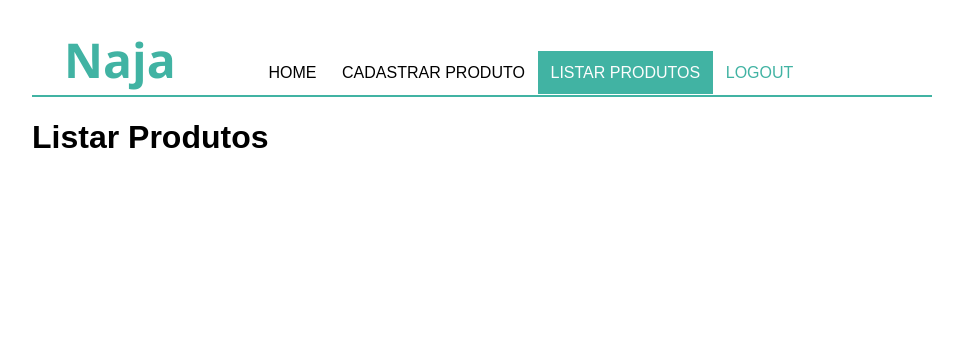
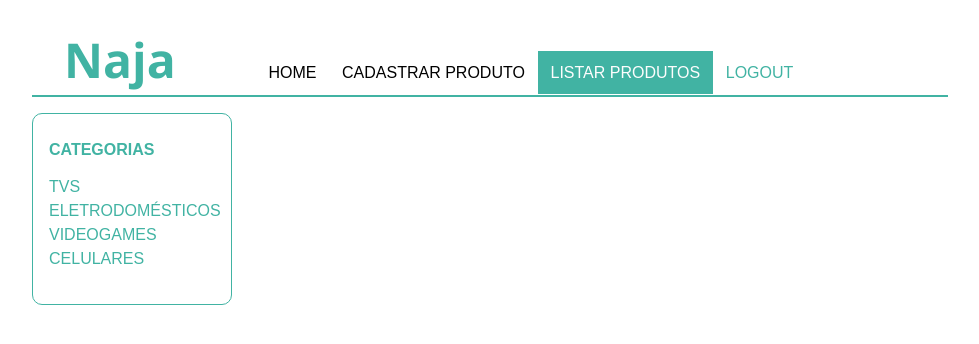
Before and after one commit to gabrielssa/DSW-front, a React (Create React App) app: page /listar-produto in a window 1280 px wide. Shown: the top 344 px of the page, without its empty margins (158-1137 px from the left). Built offline with nearby package versions, Linux system fonts and the light colour scheme.

Commit message:
upload geral

```diff
--- a/src/pages/CadastrarProduto/CadastrarProduto.js
+++ b/src/pages/CadastrarProduto/CadastrarProduto.js
@@ -6,6 +6,10 @@ const CadastrarProduto = () => {
         <>
             <Menu page="cadastrarProduto"/>
             <h1>CadastrarProduto</h1>
+
+            <form>
+            <input type="file"></input>
+            </form>
         </>
     )
 }
--- /dev/null
+++ b/src/pages/listarProduto/ListarProduto.css
@@ -0,0 +1,59 @@
+#principal{
+    display: grid;
+    grid-auto-rows: minmax(min-content, max-content);
+    grid-template-columns: 1fr 5fr;
+    grid-template-areas:    "menu menu"
+                            "sidebar produtos";
+    grid-gap: 1rem;
+}
+
+#produtos{
+    width: 700px;
+    grid-area: produtos;
+    transition: all 100ms linear;
+}
+
+#menu{
+    grid-area: menu;
+}
+
+.produto{
+    border: 1px solid #c38d9e;
+    margin-bottom: 0.3rem;
+    background: white;
+    height: 3rem;
+    text-align: center;
+    padding-top: 10px;
+    box-sizing: border-box;
+    padding-top: 1rem;
+    border-radius: 5px;
+}
+
+.nomeProduto{
+    margin-right: 1rem;
+}
+
+aside{
+    width: 200px;
+    box-sizing: border-box;
+    padding: 1rem;
+    grid-area: sidebar;
+    height: 12rem;
+    border: 1px solid #41b3a3;
+    border-radius: 10px;
+    text-transform: uppercase;
+    color: #41b3a3;
+}
+
+aside h1{
+    font-size: 1rem;
+}
+
+aside ul{
+    list-style-type: none;
+    padding: 0px;
+}
+
+aside li{
+    line-height: 1.5rem;
+}
--- a/src/pages/listarProduto/ListarProduto.js
+++ b/src/pages/listarProduto/ListarProduto.js
@@ -1,11 +1,68 @@
 import React from 'react';
 import Menu from '../../components/Menu';
+import './ListarProduto.css'
+import Api from '../login/Api';
 
 const ListarProduto = () => {
+
+    const listaTvs = () =>{
+        let argumento = {
+            "categoria":"tv"
+        }
+        handleRequest(argumento)
+    }
+
+    let appToken;
+    const handleRequest = values => {
+        let category = values.categoria;
+        appToken = localStorage.getItem('app-token')
+        Api.get(`http://localhost:5555/product?category=${category}&order=asc`, {
+            'headers': {
+              'Authorization': 'Bearer ' + appToken
+            }})
+        .then(res => {
+          const test = res.data;
+          document.getElementById("produtos").innerHTML = '';
+          for (let i = 0; i < test.length; i++){
+              var produto = document.createElement("div");
+              produto.className = "produto";
+
+              var nameP = document.createElement("span");
+              nameP.className = "nomeProduto"
+              var namePText = document.createTextNode(test[i].name);
+              nameP.appendChild(namePText);
+
+              var quantidadeP = document.createElement("span");
+              quantidadeP.className = "qtdProduto";
+              var quantidadePText = document.createTextNode("Quantidade Disponível: "+test[i].amount)
+              quantidadeP.appendChild(quantidadePText);
+
+              produto.appendChild(nameP);
+              produto.appendChild(quantidadeP);
+              document.getElementById("produtos").appendChild(produto)
+          }
+        })
+    }
+
     return (
-        <>
-            <Menu page="listarProduto"/>
-            <h1>Listar Produtos</h1>
+        <><div id="principal">
+            <div id="menu">
+                <Menu page="listarProduto"/>
+            </div>
+            <div id="sidebar">
+            <aside>
+                <h1>Categorias</h1>
+                <ul>
+                    <li onClick={listaTvs}>TVs</li>
+                    <li>Eletrodomésticos</li>
+                    <li>Videogames</li>
+                    <li>Celulares</li>
+                </ul>
+            </aside>
+            </div>
+            <div id="produtos">
+            </div>
+        </div>
         </>
     )
 }
--- /dev/null
+++ b/src/pages/login/Api.js
@@ -0,0 +1,7 @@
+import axios from 'axios';
+
+const Api = axios.create({
+    baseURL: "http://localhost:5555"
+});
+
+export default Api;
--- a/src/pages/login/Login.js
+++ b/src/pages/login/Login.js
@@ -20,6 +20,7 @@ const Login = () => {
                 }
             });
     }
+
     const validations = yup.object().shape({
         email: yup.string().email().required(),
         password: yup.string().min(2).required()
```
